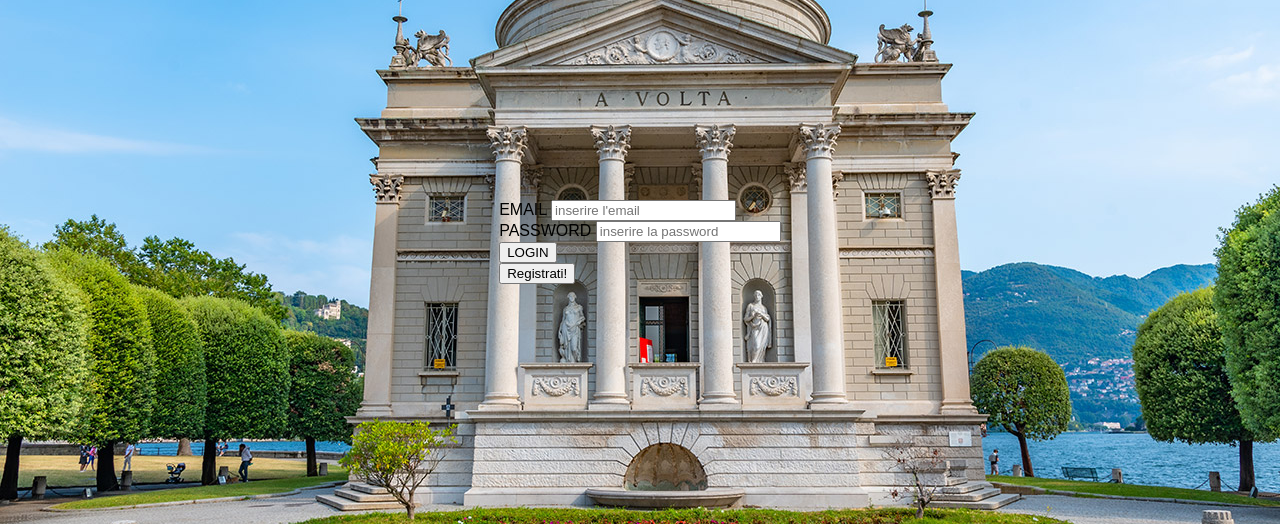
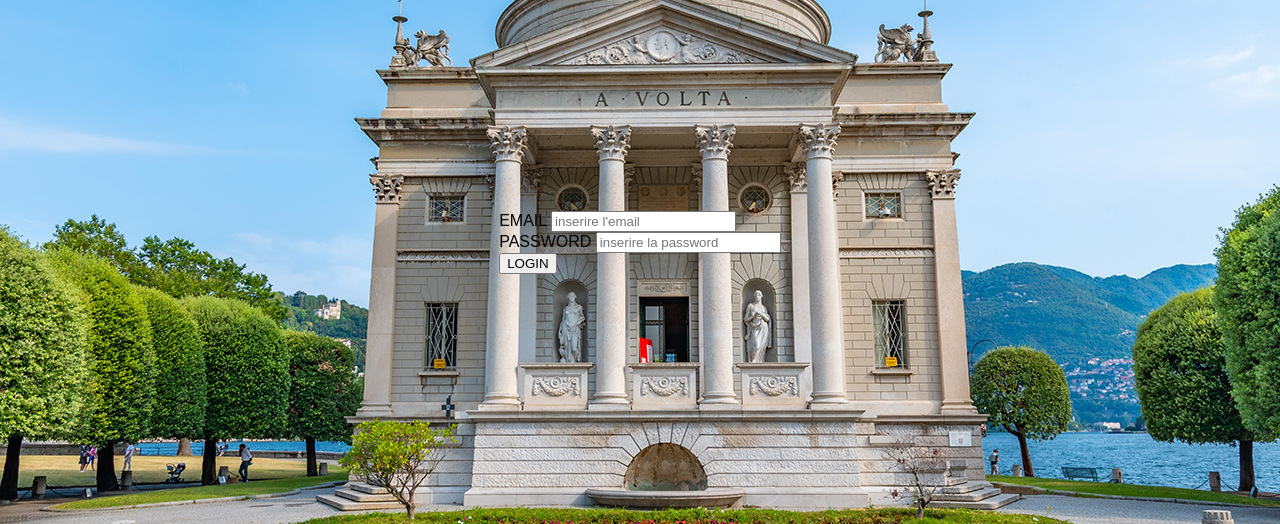
Before and after one commit to flekss07/museo-volta-gruppo-public, a Django app: template django/museo/templates/registrazione.html in a window 1280 px wide. Shown: the part 158-682 px from the top of the page. Run offline with Django 5.2, Linux system fonts and the light colour scheme; the template is opened without the code that fills it, so the values that code supplies are empty.

Commit message:
aggiornata registrazione

```diff
--- a/django/museo/templates/registrazione.html
+++ b/django/museo/templates/registrazione.html
@@ -51,8 +51,6 @@
             <input type="password" id="email" placeholder="inserire la password" required>
             <br>
             <button onclick="loginPage()">LOGIN</button>
-            <br>
-            <button onclick="Registrazione()">Registrati!</button>
             <!--
                 <br><br>
                 <div id="quadretto">Entra come <a href="">Guest</a></div>
```
